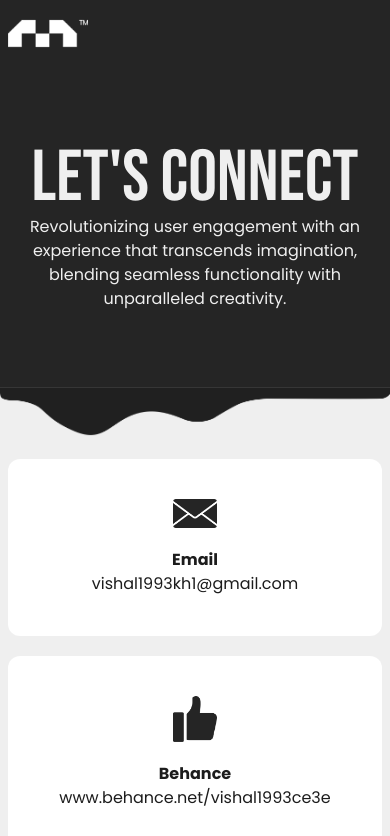
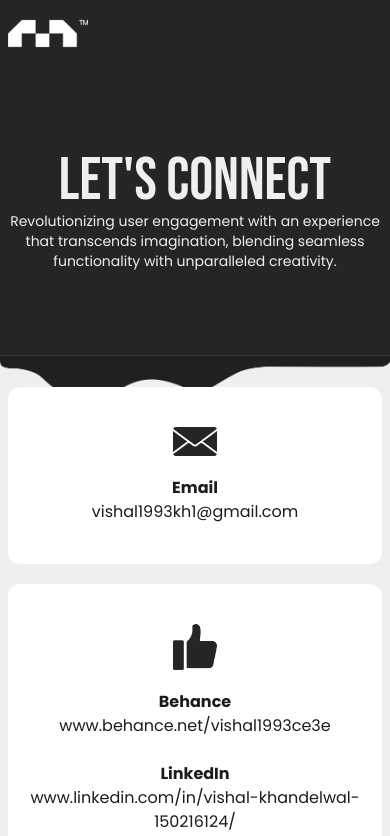
Before and after one commit to Prajjwal22/portfolio-million-pixels, a Next.js app: page /contact in a window 390 px wide. Shown: the top 836 px of the page. Built offline with nearby package versions, Linux system fonts and the light colour scheme.

Commit message:
contact page screen fix

```diff
--- a/components/Contact/Info.jsx
+++ b/components/Contact/Info.jsx
@@ -120,22 +120,22 @@ export default function Info() {
   }, []); // Empty dependency array ensures this effect only runs once after initial render
 
   return (
-    <section className="font-poppins md:mb-10 text-secondary md:h-[670px] h-96 relative  overflow-hidden  ">
+    <section className="font-poppins md:mb-10 text-secondary md:h-[370px] h-80 relative  overflow-hidden  ">
       <div className="fixed left-0 right-0 z-0 top-30 h-screen">
-        <div className="md:h-[calc(670px-150px)]  bg-primary h-80 flex flex-col items-center p-2">
-          <div className="max-w-5xl flex flex-col m-auto items-center justify-center">
+        <div className="md:h-[calc(470px-150px)]  bg-primary h-72 flex flex-col justify-center items-center px-2">
+          <div className="max-w-5xl flex flex-col md:m-auto mt-0 mb-0 items-center justify-center">
             <div
               ref={titleRef}
               id="hero-caption"
               className="content-full-width  parallax-scroll-caption text-align-center height-title"
             >
               <div className="inner">
-                <h1 className="hero-title font-bebas uppercase md:text-heroSize text-7xl caption-timeline primary-font-title">
+                <h1 className="hero-title font-bebas uppercase md:text-heroSize text-6xl caption-timeline primary-font-title">
                   <span>Let&apos;s&nbsp;Connect</span>
                 </h1>
               </div>
             </div>
-            <span className="md:text-2xl text-base text-center">
+            <span className="md:text-lg text-sm text-center">
               Revolutionizing user engagement with an experience that transcends
               imagination, blending seamless functionality with unparalleled
               creativity.
--- a/components/Contact/Social.tsx
+++ b/components/Contact/Social.tsx
@@ -4,13 +4,13 @@ import ContactDetails from "../../data/contact.json";
 
 export default function Social() {
   return (
-    <section className="font-poppins bg-secondary text-primary z-10 relative  overflow-hidden p-2 ">
+    <section className="font-poppins bg-transparent text-primary z-10 relative  overflow-hidden px-2 ">
       <div className="flex flex-col m-auto max-w-5xl">
         <div className="grid md:grid-cols-2 grid-cols-1 gap-5 [&:nth-child(2)]:row-span-2">
           {ContactDetails.map((contact, i) => (
             <ContactCard
-            index={i}
-            key={i}
+              index={i}
+              key={i}
               icon={contact.icon}
               title={contact.title}
               info={contact.info}
--- a/tailwind.config.ts
+++ b/tailwind.config.ts
@@ -9,7 +9,7 @@ const config: Config = {
   theme: {
     extend: {
       fontSize: {
-        heroSize: "200px",
+        heroSize: "180px",
       },
       fontFamily: {
         bebas: "var(--bebas-font)",
```
